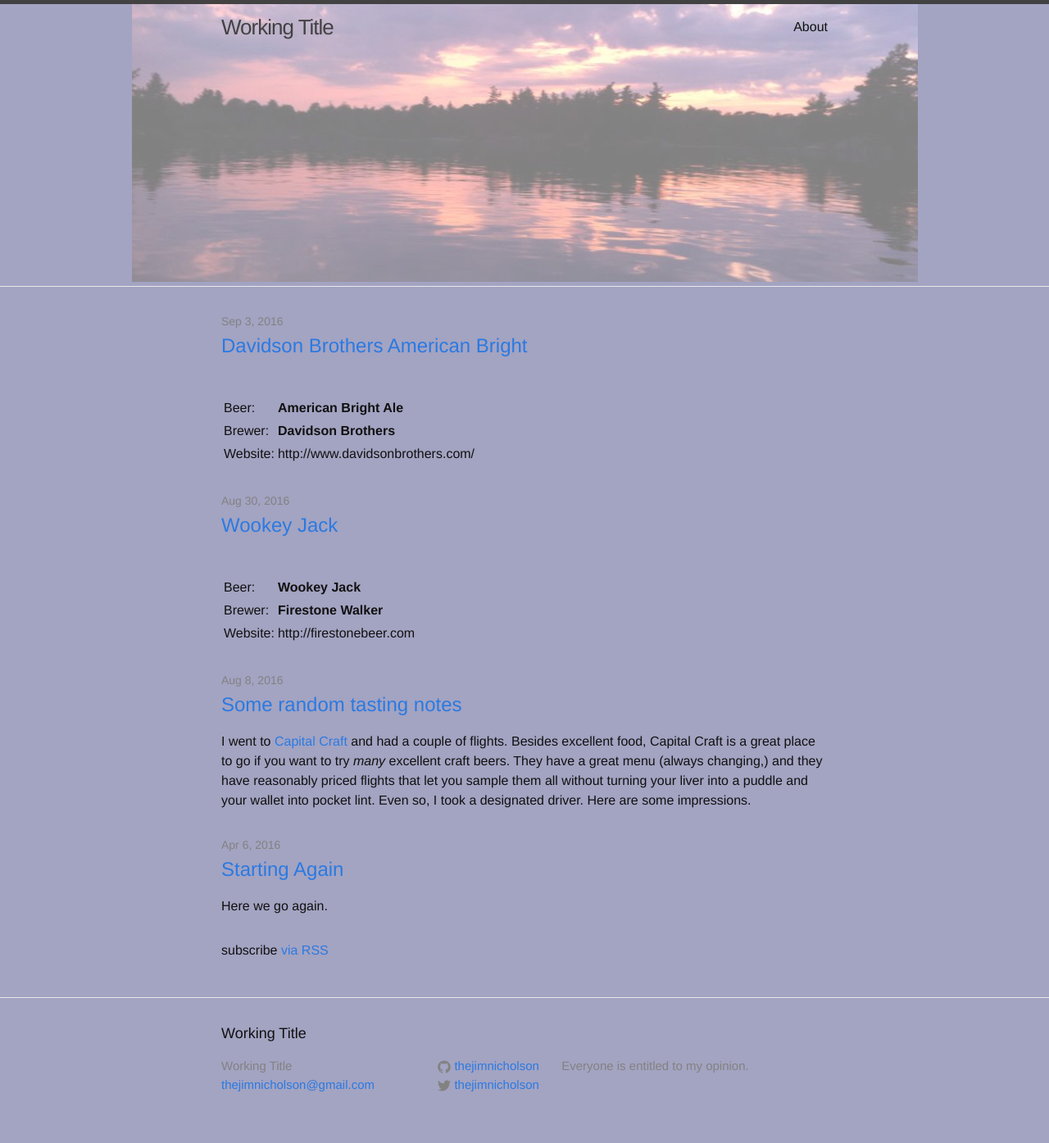
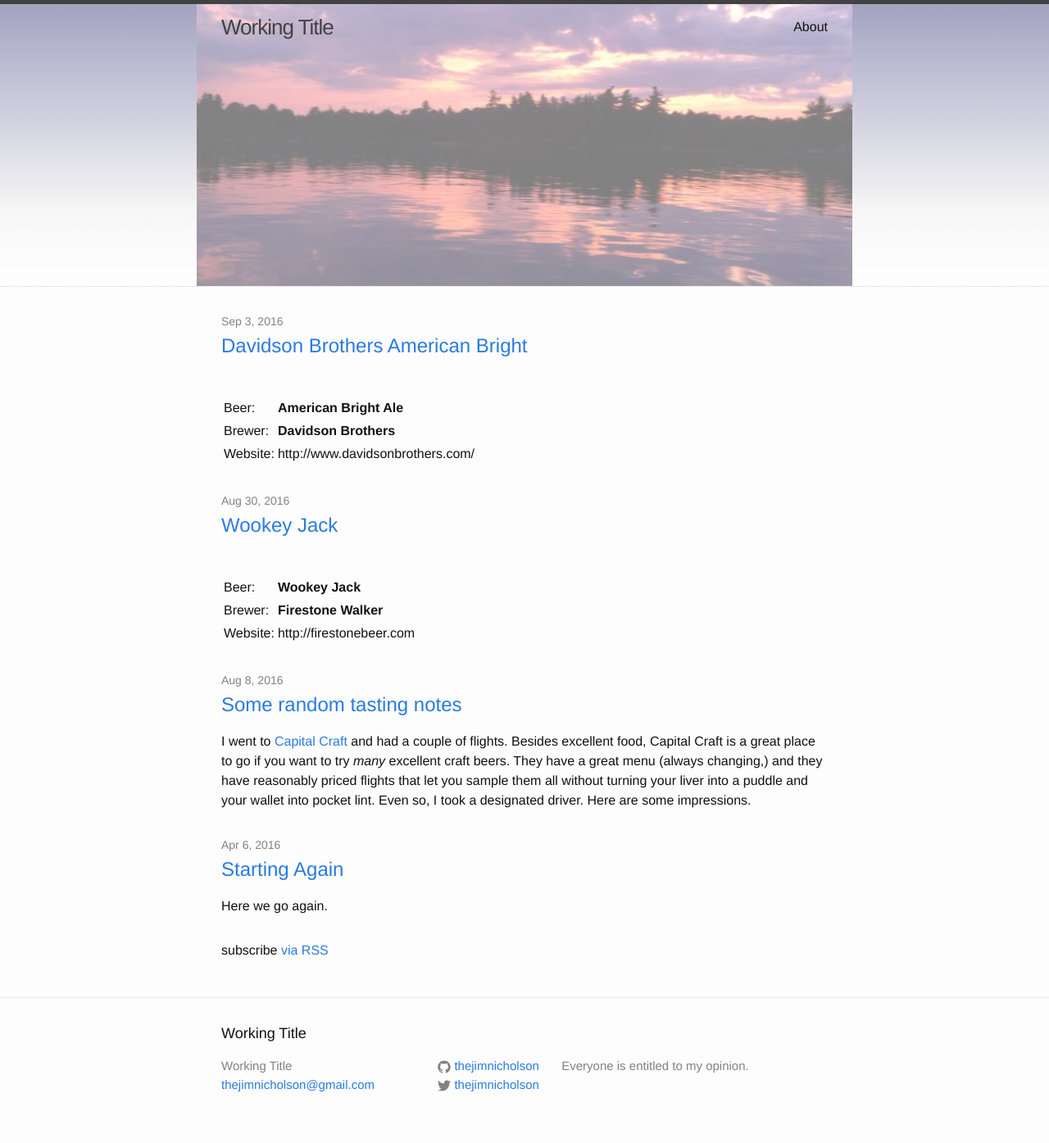
Before and after one commit to thejimnicholson/thejimnicholson.github.io, a Jekyll site: the page built from index.html, in a window 1280 px wide. Shown: the whole page at 82% size. Built offline with Jekyll 4.4.1, drawn with Linux system fonts in a browser that asks for light colours; Markdown is read by kramdown in place of the engine named in the settings.

Commit message:
Fix background

```diff
--- a/_sass/_layout.scss
+++ b/_sass/_layout.scss
@@ -1,10 +1,3 @@
-body {
-    background-image: url(/assets/site/lake.jpg);
-    background-position: center top;
-    background-repeat: no-repeat;
-    background-color: #a3a3c2;
-}
-
 /**
  * Site header
  */
--- a/css/main.scss
+++ b/css/main.scss
@@ -66,6 +66,19 @@
 
 }
 
+header.site-header {
+/* Permalink - use to edit and share this gradient: http://colorzilla.com/gradient-editor/#a3a3c2+0,f6f6f6+73,ffffff+100 */
+background: #a3a3c2; /* Old browsers */
+background: -moz-linear-gradient(top,  #a3a3c2 0%, #f6f6f6 73%, #ffffff 100%); /* FF3.6-15 */
+background: -webkit-linear-gradient(top,  #a3a3c2 0%,#f6f6f6 73%,#ffffff 100%); /* Chrome10-25,Safari5.1-6 */
+background: linear-gradient(to bottom,  #a3a3c2 0%,#f6f6f6 73%,#ffffff 100%); /* W3C, IE10+, FF16+, Chrome26+, Opera12+, Safari7+ */
+filter: progid:DXImageTransform.Microsoft.gradient( startColorstr='#a3a3c2', endColorstr='#ffffff',GradientType=0 ); /* IE6-9 */
+}
+
 header.site-header div.wrapper {
-	height: 344px
+	height: 344px;
+	background-image: url(/assets/site/lake.jpg);
+	background-position: center top;
+	background-repeat: no-repeat;
+	background-color: #a3a3c2;
 }
```
